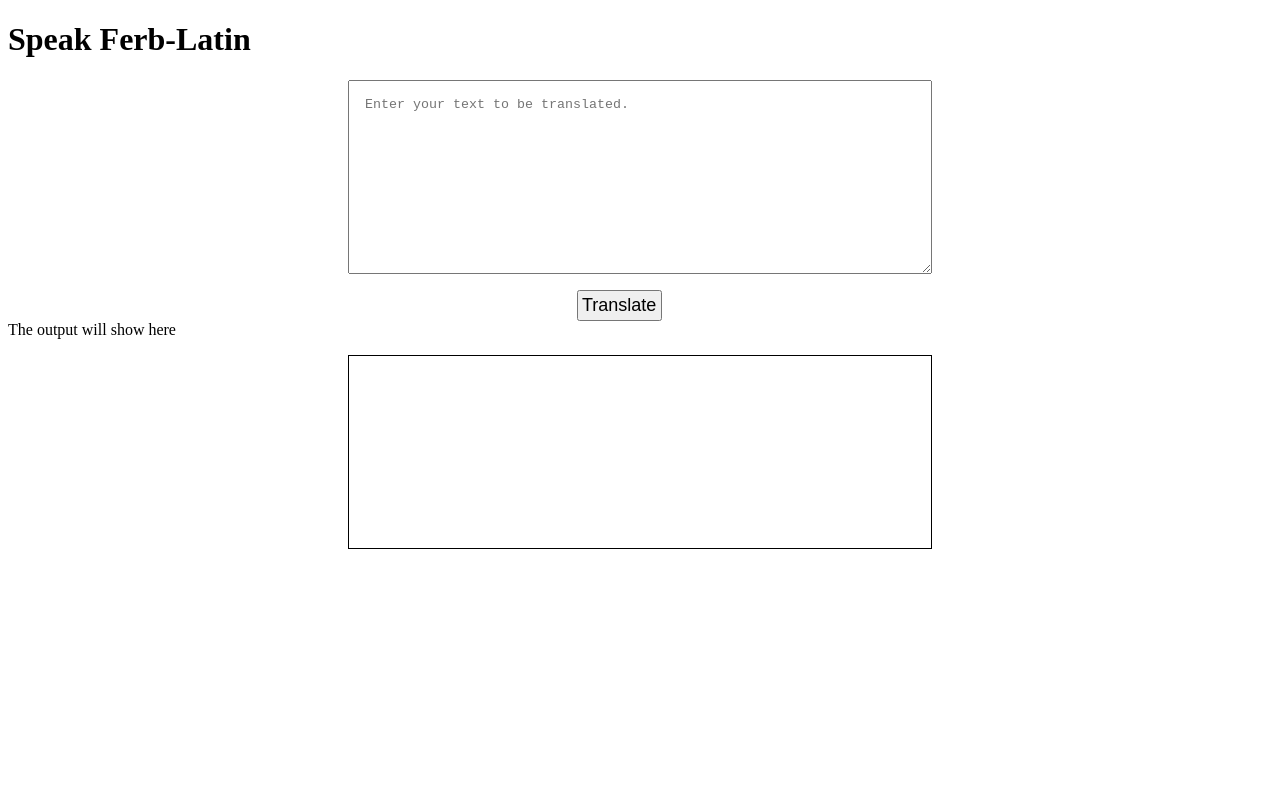
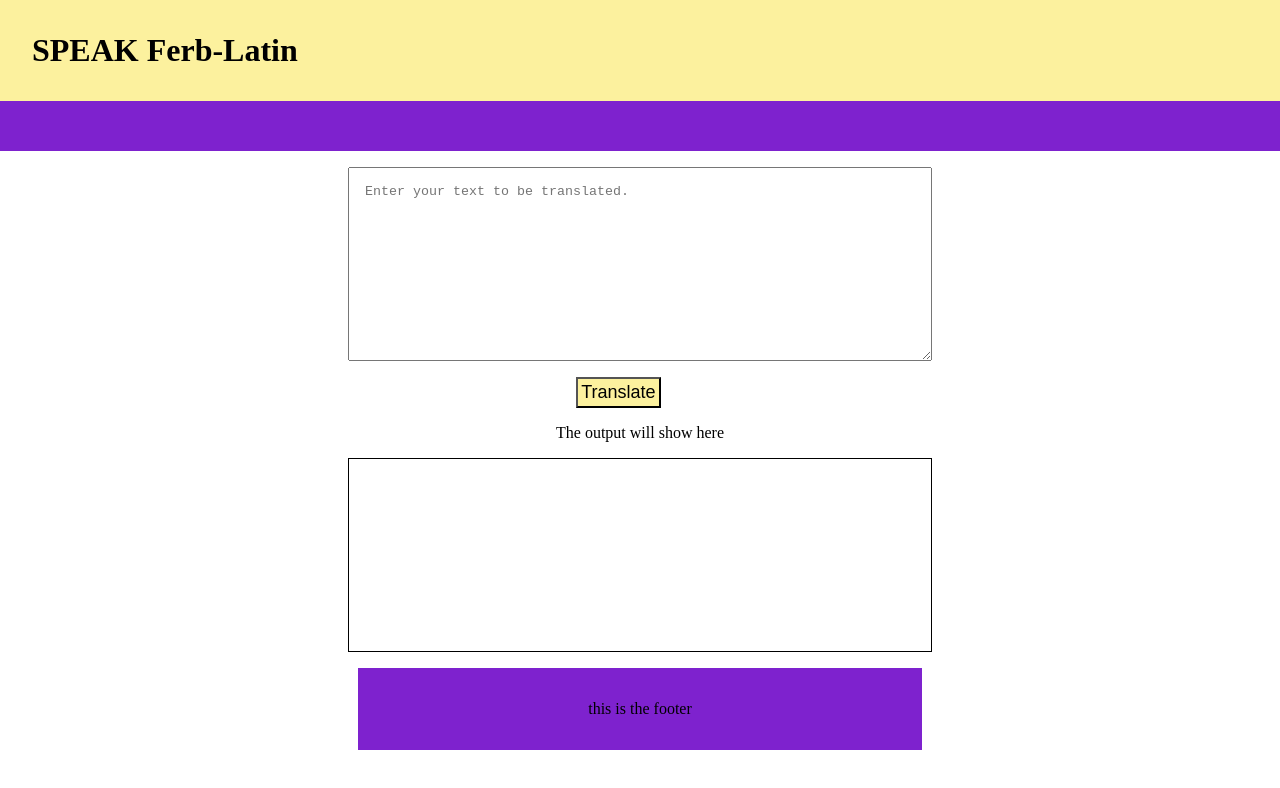
Before and after one commit to Shraddha-V22/Ferb-latin-translator, a plain HTML site: page index.html in a window 1280 px wide. Drawn offline with Linux system fonts and the light colour scheme.

Commit message:
update styles.css

```diff
--- a/app.js
+++ b/app.js
@@ -2,14 +2,14 @@ var btnTranslate = document.querySelector("#translate-Btn");
 var textInput = document.querySelector("#textarea");
 var outputDiv = document.querySelector("#output");
 
-var url = "https://api.funtranslations.com/translate/ferb-latin.jso";
+var url = "https://api.funtranslations.com/translate/ferb-latin.json";
 
 function serverURL(text) {
     return url + "?" + "text=" + text
 };
 
 function errorHandler(error) {
-    console.log("error occured" + error)
+    console.log("error occured " + error)
 };
 
 function clickHandler() {
--- a/index.html
+++ b/index.html
@@ -8,11 +8,14 @@
     <link href="styles.css" rel="stylesheet">
 </head>
 <body>
-    <h1>Speak Ferb-Latin</h1>
+    <h1>SPEAK Ferb-Latin</h1>
+    <div id="header-border"><br></div>
     <textarea id="textarea" placeholder="Enter your text to be translated."></textarea>
     <button id="translate-Btn">Translate</button>
-    <div>The output will show here</div>
+    <div class="output-header container-center">The output will show here</div>
     <div id="output"></div>
+
+    <footer class="footer container-center">this is the footer</footer>
 
     <script src="app.js" type="text/javascript"></script>
 </body>
--- a/styles.css
+++ b/styles.css
@@ -1,3 +1,23 @@
+:root {
+    --cream-color: #fcf19e;
+    --violet-color: #7e22ce;
+}
+
+body {
+    margin: 0;
+}
+
+h1 {
+    background-color: var(--cream-color);
+    padding: 2rem;
+    margin-block: 0;
+}
+
+#header-border {
+    background-color: var(--violet-color);
+    padding: 1rem;
+}
+
 #textarea {
     display: block;
     width: 75%;
@@ -13,6 +33,7 @@
     margin-inline-start: 45%;
     padding: 0.2rem;
     font-size: large;
+    background-color: var(--cream-color);
 }
 
 #output {
@@ -25,3 +46,18 @@
     margin-left: auto;
     margin-right: auto;
 }
+
+.output-header {
+    padding-top: 1rem;
+}
+
+.container-center {
+    text-align: center;
+    margin: auto;
+    max-width: 500px;
+}
+
+.footer {
+    background-color: var(--violet-color);
+    padding: 2rem;
+}
```
